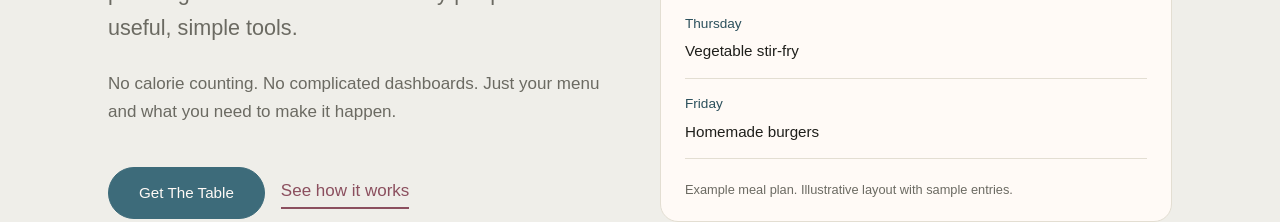
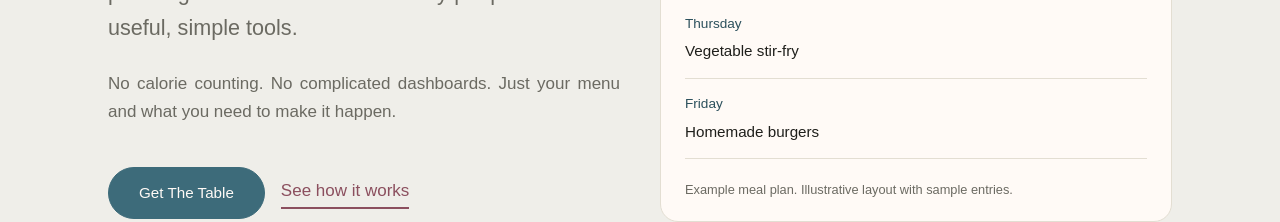
Before and after one commit to unmaketricia/unmake-website, a Next.js app: page /table in a window 1280 px wide. Shown: the part 582-804 px from the top of the page. Built offline with nearby package versions, Linux system fonts and the light colour scheme.

Commit message:
Keep supporting hero copy justified and tighten desktop card title spacing

```diff
--- a/app/illustrations.css
+++ b/app/illustrations.css
@@ -88,6 +88,7 @@
 
 /* Consistent reading edges and spacing for the Studio and sales pages. */
 .marketing-page .lede,
+.marketing-page .hero p:not(.eyebrow):not(.price-tag),
 .marketing-page .section-head > p:not(.eyebrow),
 .marketing-page .product-copy > p:first-of-type,
 .table-page .table-feature-card > p:not(.eyebrow),
@@ -123,7 +124,7 @@
 @media (min-width: 640px) {
   .table-page #features .table-feature-card h3 { min-height: 2.5em; }
 }
-@media (min-width: 768px) {
+@media (min-width: 768px) and (max-width: 1023px) {
   .table-page #how-it-works .table-feature-card h3 { min-height: 2.5em; }
 }
 @media (max-width: 520px) {
```
